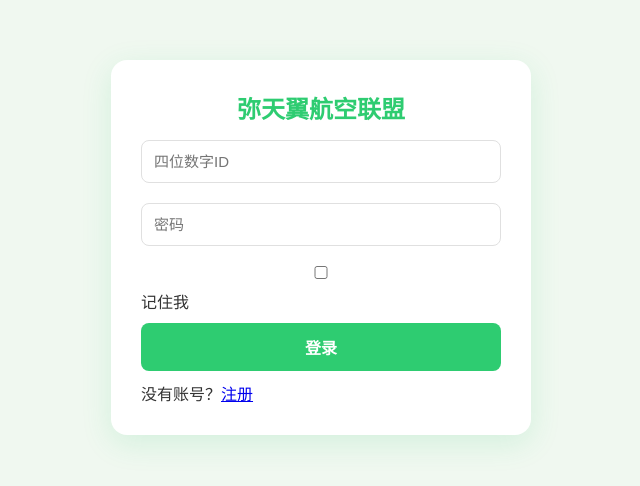
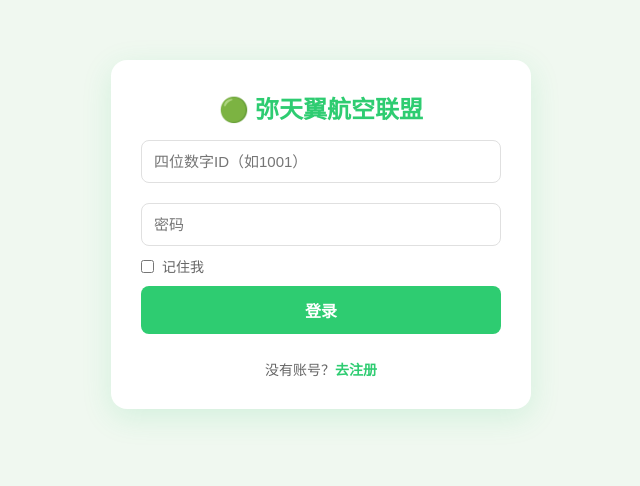
Before and after one commit to chy66666677889911/Important-Data-of-the-Mityan-Wing-Alliance, a website: page frontend/index.html in a window 1280 px wide. Shown: the whole page, without its empty margins (319-959 px from the left). Drawn offline with Linux system fonts and the light colour scheme.

Commit message:
index.html

```diff
--- a/frontend/index.html
+++ b/frontend/index.html
@@ -9,18 +9,17 @@
 <body>
     <div class="container">
         <div class="logo">
-            <!-- 这里放你的绿色logo -->
-            <h1 style="color: #2ecc71;">弥天翼航空联盟</h1>
+            <h1 style="color: #2ecc71;">🟢 弥天翼航空联盟</h1>
         </div>
         <form id="loginForm">
-            <input type="text" id="username" placeholder="四位数字ID" required>
+            <input type="text" id="username" placeholder="四位数字ID（如1001）" maxlength="4" required>
             <input type="password" id="password" placeholder="密码" required>
-            <label>
+            <label class="remember">
                 <input type="checkbox" id="remember"> 记住我
             </label>
             <button type="submit">登录</button>
         </form>
-        <p>没有账号？<a href="register.html">注册</a></p>
+        <p class="switch">没有账号？<a href="register.html">去注册</a></p>
     </div>
     <script src="js/main.js"></script>
 </body>
```
